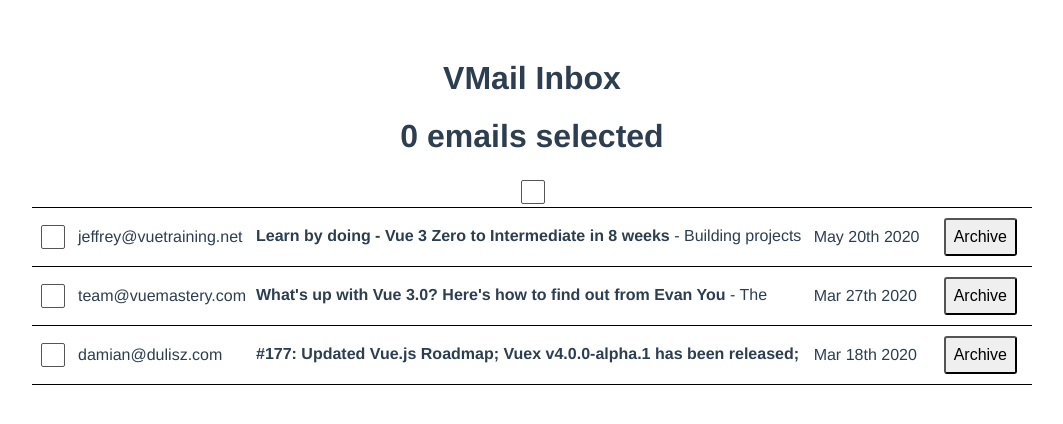
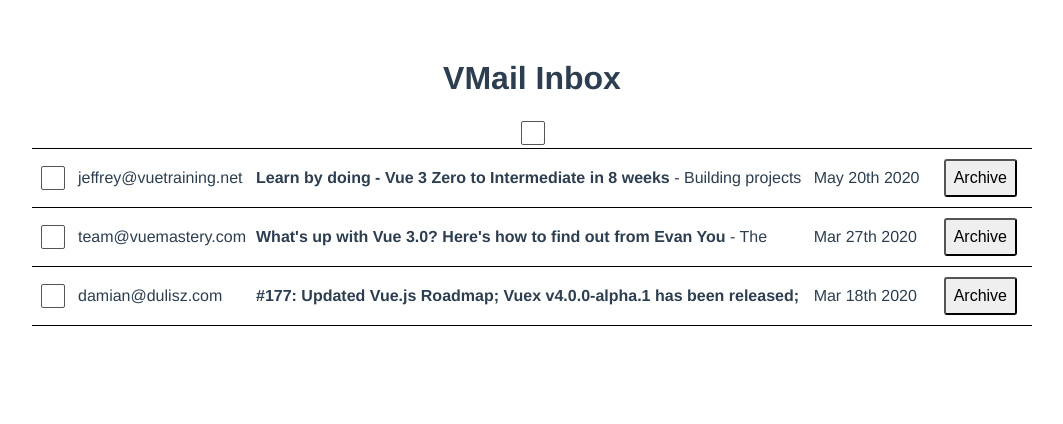
Before and after one commit to yxj0312/build-gmail-clone-with-vue-3, a Vue app: page / in a window 1280 px wide. Shown: the top 424 px of the page, without its empty margins (108-1171 px from the left). Built offline with nearby package versions, Linux system fonts and the light colour scheme; data requests are answered from the project's data file.

Commit message:
Remove email reming title

```diff
--- a/src/App.vue
+++ b/src/App.vue
@@ -1,7 +1,5 @@
 <template>
   <h1>VMail Inbox</h1>
-
-  <h1>{{emailSelection.emails.size}} emails selected</h1>
   <Suspense>
     <template #default>
       <MailTable />
```
